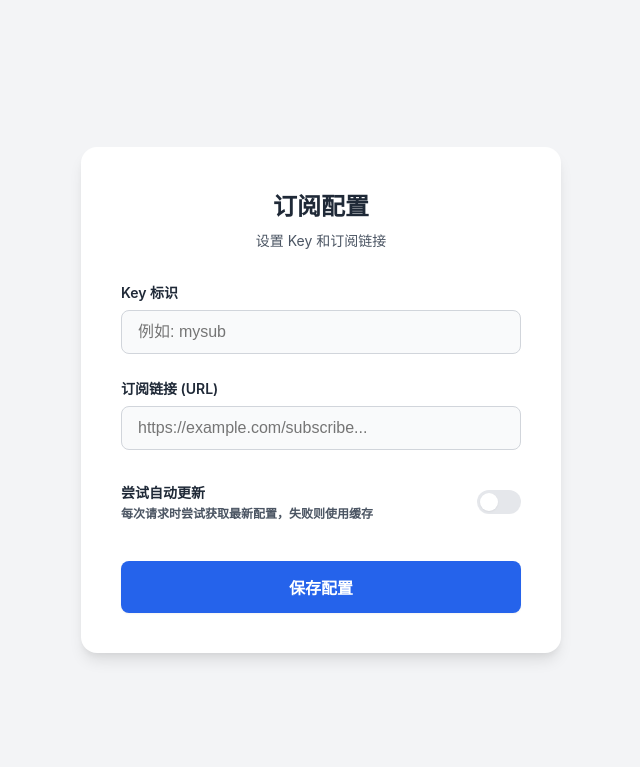
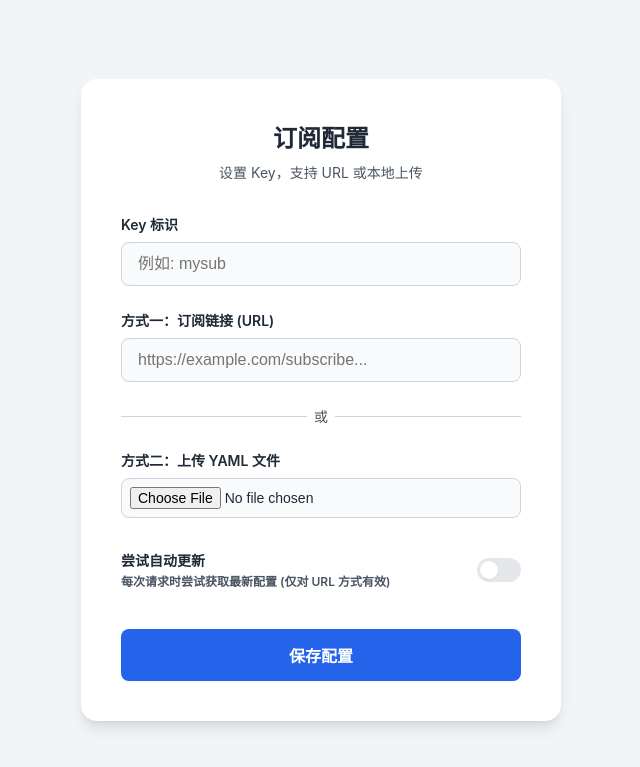
Before and after one commit to liuzhenghang/gfw-proxy-help, a Flask app: page /input in a window 1280 px wide. Shown: the top 767 px of the page, without its empty margins (319-959 px from the left). Run offline with Flask 3, Linux system fonts and the light colour scheme.

Commit message:
feat(core): 增加支持上传YAML文件功能并优化错误提示

```diff
--- a/app.py
+++ b/app.py
@@ -328,27 +328,62 @@ def input_page():
     if request.method == 'POST':
         key = request.form.get('key')
         url = request.form.get('url')
+        uploaded_file = request.files.get('yaml_file')
         response_json = request.form.get('response_json', '').lower() == 'true'
         try_update = request.form.get('try_update', '').lower() == 'true'
 
-        if not key or not url:
+        if not key:
+             if response_json:
+                return jsonify({'error': '缺少Key参数'}), 400
+             return '缺少Key参数', 400
+
+        if not url and not uploaded_file:
             if response_json:
-                return jsonify({'error': '缺少参数'}), 400
-            return '缺少参数', 400
+                return jsonify({'error': '缺少URL或文件'}), 400
+            return '请提供URL或上传YAML文件', 400
 
-        # 使用subscription_manager下载yaml配置和订阅信息
         try:
-            ua = 'clash-verge/v2.4.3'
+            yaml_content = None
+            subscription_userinfo = ''
 
-            logger.info(f"下载URL配置: {url}")
-            yaml_content, subscription_userinfo, status_code = subscription_manager.download_subscription(url, ua)
+            # 优先处理文件上传
+            if uploaded_file and uploaded_file.filename:
+                try:
+                    content = uploaded_file.read()
+                    # 尝试解码
+                    try:
+                        yaml_content = content.decode('utf-8')
+                    except UnicodeDecodeError:
+                        yaml_content = content.decode('gbk') # 尝试GBK
 
-            if yaml_content is None:
-                error_msg = f'下载失败，状态码: {status_code}'
-                logger.error(error_msg)
-                if response_json:
-                    return jsonify({'error': error_msg}), status_code
-                return error_msg, status_code
+                    # 验证YAML格式
+                    yaml.safe_load(yaml_content)
+                    logger.info(f"文件上传成功: {uploaded_file.filename}")
+
+                    # 如果是文件上传，url可以为空，或者是文件名
+                    if not url:
+                        url = f"file://{uploaded_file.filename}"
+
+                except Exception as e:
+                    error_msg = f'文件解析失败: {str(e)}'
+                    logger.error(error_msg)
+                    if response_json:
+                        return jsonify({'error': error_msg}), 400
+                    return error_msg, 400
+
+            # 如果没有文件，则处理URL
+            elif url:
+                # 使用subscription_manager下载yaml配置和订阅信息
+                ua = 'clash-verge/v2.4.3'
+                logger.info(f"下载URL配置: {url}")
+                yaml_content, subscription_userinfo, status_code = subscription_manager.download_subscription(url, ua)
+
+                if yaml_content is None:
+                    error_msg = f'下载失败，状态码: {status_code}'
+                    logger.error(error_msg)
+                    if response_json:
+                        return jsonify({'error': error_msg}), status_code
+                    return error_msg, status_code
 
             # 保存到缓存，包含时间戳
             cache_data = {
--- a/subscription_manager.py
+++ b/subscription_manager.py
@@ -126,6 +126,7 @@ def download_subscription(url, ua='clash-verge/v2.4.3'):
             return None, None, 400
 
     # 下载订阅
+    # headers = {'User-Agent': ua}
     headers = {'User-Agent': ua,"Accept":"*/*","Accept-Encoding":"gzip, deflate, br","Connection":"keep-alive","Cache-Control":"no-cache"}
 
     try:
--- a/templates/input.html
+++ b/templates/input.html
@@ -75,7 +75,7 @@
             position: relative;
         }
 
-        input[type="text"] {
+        input[type="text"], input[type="file"] {
             width: 100%;
             padding: 0.75rem 1rem;
             border: 1px solid var(--border-color);
@@ -86,12 +86,42 @@
             color: var(--text-color);
         }
 
+        input[type="file"] {
+             padding: 0.5rem;
+             font-size: 0.875rem;
+        }
+
         input[type="text"]:focus {
             outline: none;
             border-color: var(--primary-color);
             background-color: #ffffff;
             box-shadow: 0 0 0 3px rgba(37, 99, 235, 0.1);
         }
+
+        .divider {
+            display: flex;
+            align-items: center;
+            text-align: center;
+            margin: 1.5rem 0;
+            color: var(--text-secondary);
+            font-size: 0.875rem;
+        }
+
+        .divider::before,
+        .divider::after {
+            content: '';
+            flex: 1;
+            border-bottom: 1px solid var(--border-color);
+        }
+
+        .divider::before {
+            margin-right: 0.5em;
+        }
+
+        .divider::after {
+            margin-left: 0.5em;
+        }
+
 
         /* Toggle Switch Styles */
         .switch-group {
@@ -205,10 +235,10 @@
     <div class="container">
         <div class="header">
             <h1>订阅配置</h1>
-            <p>设置 Key 和订阅链接</p>
+            <p>设置 Key，支持 URL 或本地上传</p>
         </div>
 
-        <form method="POST">
+        <form method="POST" enctype="multipart/form-data">
             <div class="form-group">
                 <label for="key">Key 标识</label>
                 <div class="input-wrapper">
@@ -217,16 +247,25 @@
             </div>
 
             <div class="form-group">
-                <label for="url">订阅链接 (URL)</label>
+                <label for="url">方式一：订阅链接 (URL)</label>
                 <div class="input-wrapper">
-                    <input type="text" id="url" name="url" placeholder="https://example.com/subscribe..." required autocomplete="off">
+                    <input type="text" id="url" name="url" placeholder="https://example.com/subscribe..." autocomplete="off">
+                </div>
+            </div>
+
+            <div class="divider">或</div>
+
+            <div class="form-group">
+                <label for="yaml_file">方式二：上传 YAML 文件</label>
+                <div class="input-wrapper">
+                    <input type="file" id="yaml_file" name="yaml_file" accept=".yaml,.yml">
                 </div>
             </div>
 
             <label class="switch-group" for="try_update">
                 <div class="switch-info">
                     <span class="switch-title">尝试自动更新</span>
-                    <span class="switch-desc">每次请求时尝试获取最新配置，失败则使用缓存</span>
+                    <span class="switch-desc">每次请求时尝试获取最新配置 (仅对 URL 方式有效)</span>
                 </div>
                 <div class="switch">
                     <input type="checkbox" id="try_update" name="try_update" value="true">
```
